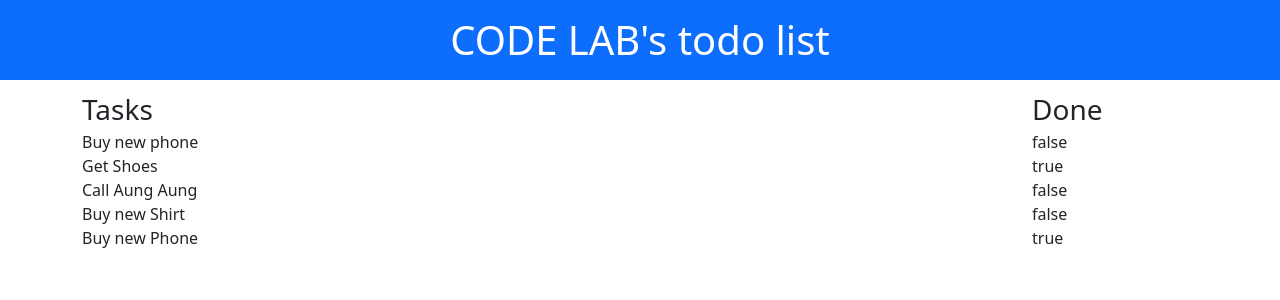
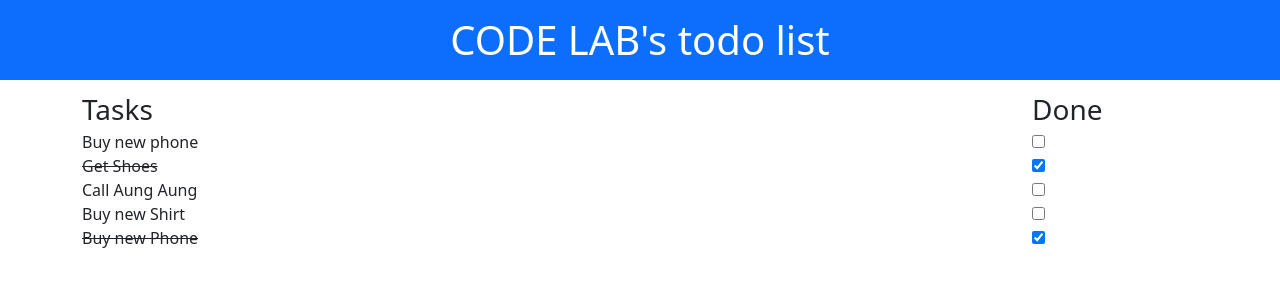
Before and after one commit to kaungthant-w/Vue-CLI-code-lab-, a Vue app: page / in a window 1280 px wide. Shown: the top 300 px of the page. Built offline with nearby package versions, Linux system fonts and the light colour scheme.

Commit message:
07_-_Two_way_data_binding

```diff
--- a/src/App.vue
+++ b/src/App.vue
@@ -9,8 +9,12 @@
       <div class="row" v-for="(task, index) in tasks" v-bind:key="index">
         <!-- <div class="col">{{ task }}</div> -->
         <!-- <div class="col">{{ index }}</div> -->
-        <div class="col">{{ task.action }}</div>
-        <div class="col-2">{{ task.done }}</div>
+        <!-- <div class="col-2">{{ task.done }}</div> -->
+
+        <div class="col" :class="task.done ? 'delete':''">{{ task.action }}</div>
+        <div class="col-2">
+          <input  type="checkbox" v-model="task.done">
+        </div>
       </div>
     </div>
   </div>
@@ -33,5 +37,7 @@
 </script>
 
 <style>
-
+  .delete {
+    text-decoration: line-through;
+  }
 </style>
```
